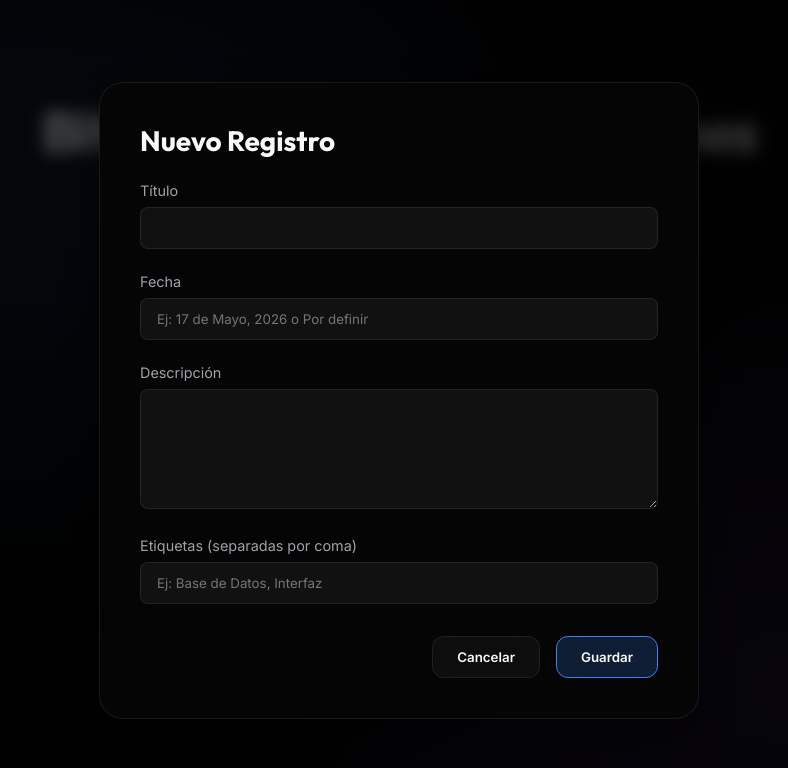
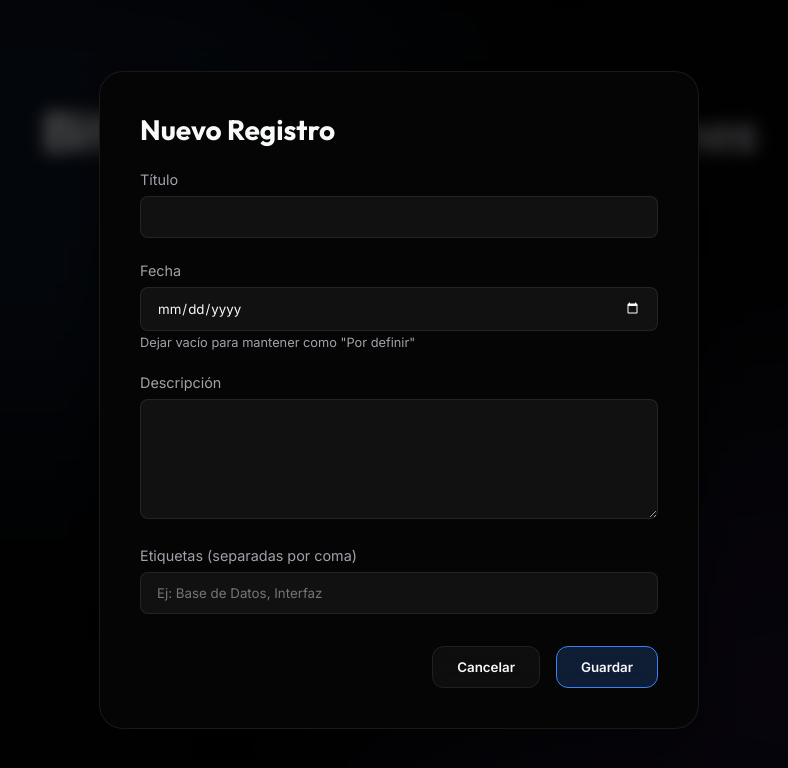
Before and after one commit to Exodo77/bitacora-cambios-cpps, a Next.js app: page / in a window 1280 px wide. Both pictures are taken after a click on the button "+ Agregar Registro". Shown: the top 768 px of the page, without its empty margins (241-1029 px from the left). Built offline with nearby package versions, Linux system fonts and the light colour scheme.

Commit message:
Change text input to native date picker in edit modal

```diff
--- a/src/app/page.tsx
+++ b/src/app/page.tsx
@@ -68,19 +68,22 @@ export default function Home() {
       .map(t => t.trim())
       .filter(t => t !== "");
 
+    // Si la fecha queda vacía al guardar, forzamos "Por definir"
+    const finalDate = formData.date || "Por definir";
+
     let newData: TimelineEntry[];
 
     if (editingEntry) {
       newData = timelineData.map(item =>
         item.id === editingEntry.id
-          ? { ...item, ...formData, tags: tagsArray }
+          ? { ...item, ...formData, date: finalDate, tags: tagsArray }
           : item
       );
     } else {
       const newEntry: TimelineEntry = {
         id: Date.now().toString(),
         title: formData.title,
-        date: formData.date,
+        date: finalDate,
         description: formData.description,
         tags: tagsArray,
       };
@@ -98,6 +101,16 @@ export default function Home() {
       setTimelineData(newData);
       await saveTimelineData(newData);
     }
+  };
+
+  const formatDate = (dateString: string) => {
+    if (!dateString || dateString === "Por definir") return "Por definir";
+    if (dateString.match(/^\d{4}-\d{2}-\d{2}$/)) {
+      const [year, month, day] = dateString.split('-');
+      const months = ["Enero", "Febrero", "Marzo", "Abril", "Mayo", "Junio", "Julio", "Agosto", "Septiembre", "Octubre", "Noviembre", "Diciembre"];
+      return `${day} de ${months[parseInt(month, 10) - 1]}, ${year}`;
+    }
+    return dateString;
   };
 
   return (
@@ -145,7 +158,7 @@ export default function Home() {
                   </button>
                 </div>
 
-                <span className="timeline-date">{item.date}</span>
+                <span className="timeline-date">{formatDate(item.date)}</span>
                 <h3 className="timeline-title">{item.title}</h3>
                 <p className="timeline-description">{item.description}</p>
                 <div className="timeline-tags">
@@ -181,13 +194,15 @@ export default function Home() {
               <div className="form-group">
                 <label className="form-label">Fecha</label>
                 <input
-                  type="text"
+                  type="date"
                   className="form-input"
-                  placeholder="Ej: 17 de Mayo, 2026 o Por definir"
-                  required
-                  value={formData.date}
+                  value={formData.date === "Por definir" ? "" : formData.date}
                   onChange={e => setFormData({...formData, date: e.target.value})}
+                  style={{ colorScheme: "dark" }}
                 />
+                <small style={{ color: "var(--text-secondary)", fontSize: "0.8rem", marginTop: "4px", display: "block" }}>
+                  Dejar vacío para mantener como "Por definir"
+                </small>
               </div>
               <div className="form-group">
                 <label className="form-label">Descripción</label>
```
